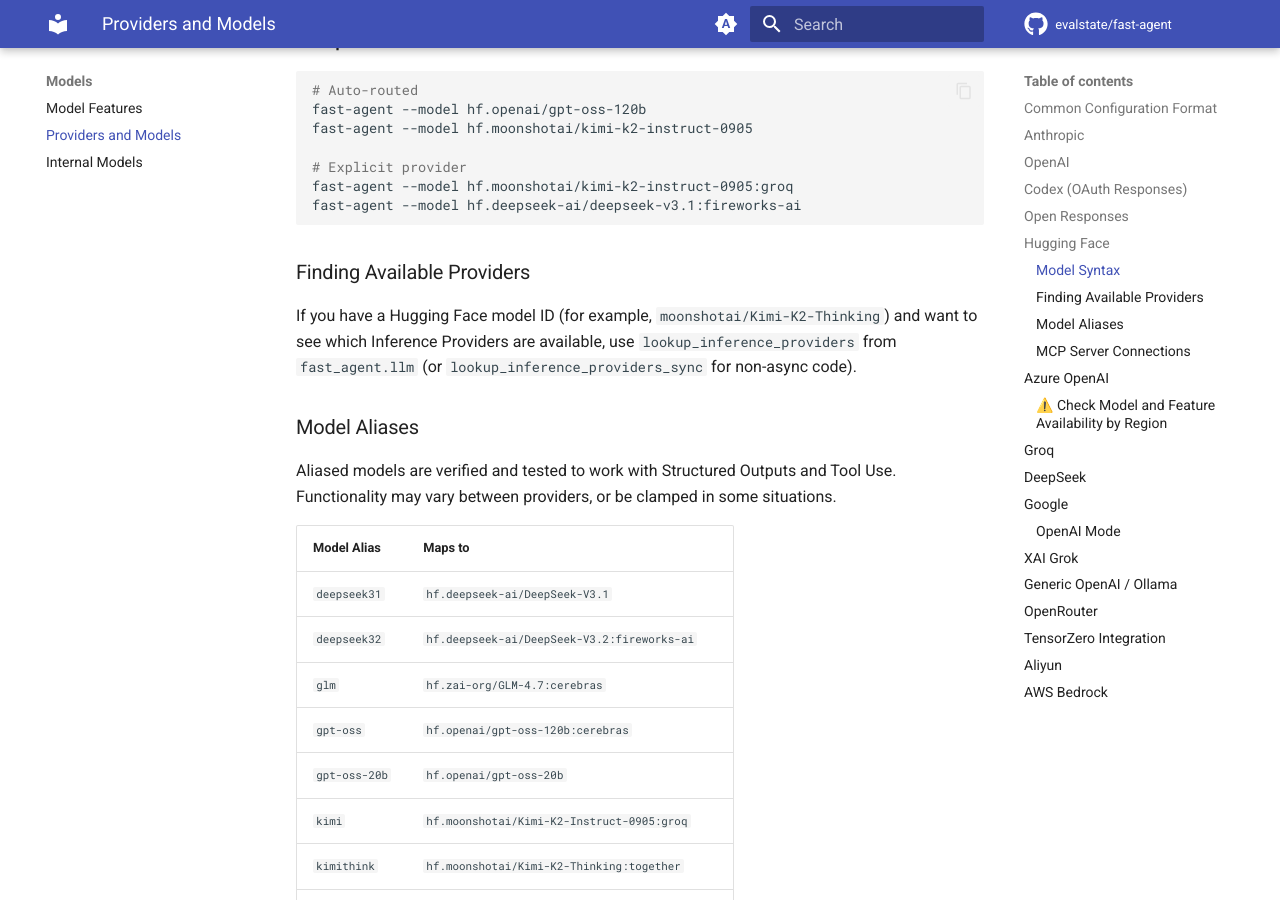
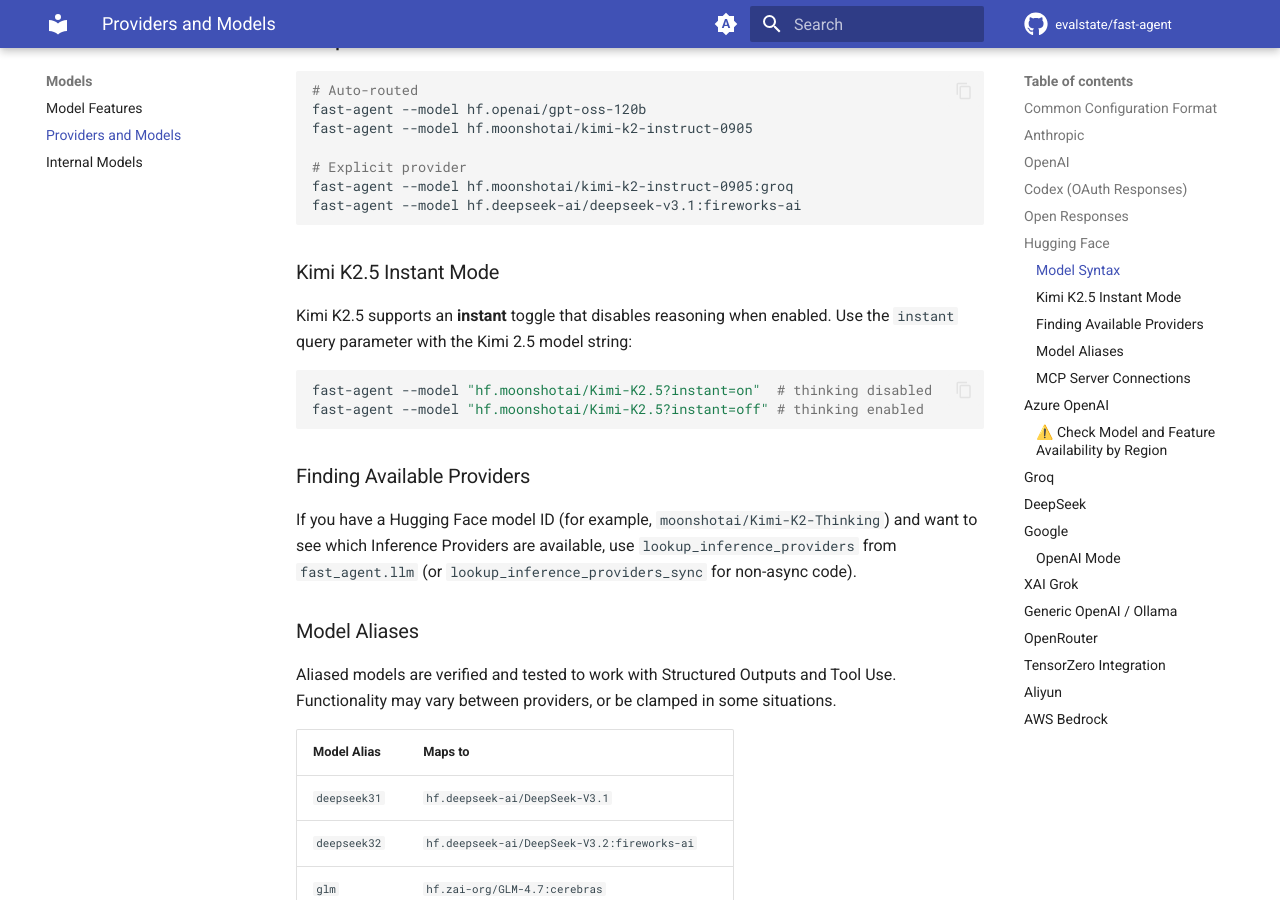
Before and after one commit to evalstate/fast-agent-docs, an MkDocs documentation site: the page built from docs/models/llm_providers.md, in a window 1280 px wide and 900 px high, scrolled down 6463 px. Built offline with MkDocs 1.6.1 and Material for MkDocs 9.7.7, drawn with Linux system fonts in a browser that asks for light colours; comment, search, counter and statistics services are not loaded.

Commit message:
add instant mode note (just an alias for inverse reasoning)

````diff
--- a/docs/models/llm_providers.md
+++ b/docs/models/llm_providers.md
@@ -230,6 +230,16 @@
 # Explicit provider
 fast-agent --model hf.moonshotai/kimi-k2-instruct-0905:groq
 fast-agent --model hf.deepseek-ai/deepseek-v3.1:fireworks-ai
+```
+
+### Kimi K2.5 Instant Mode
+
+Kimi K2.5 supports an **instant** toggle that disables reasoning when enabled. Use the
+`instant` query parameter with the Kimi 2.5 model string:
+
+```bash
+fast-agent --model "hf.moonshotai/Kimi-K2.5?instant=on"  # thinking disabled
+fast-agent --model "hf.moonshotai/Kimi-K2.5?instant=off" # thinking enabled
 ```
 
 ### Finding Available Providers
````
